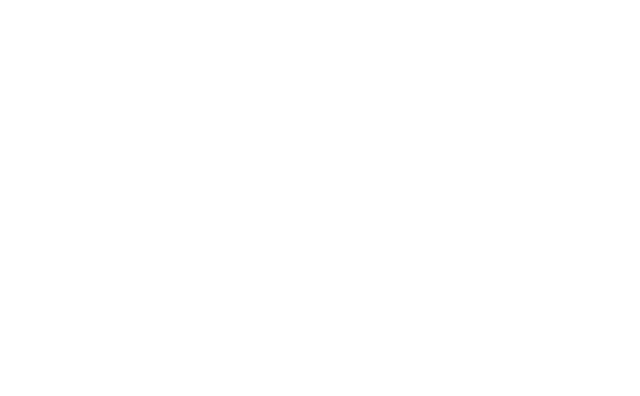
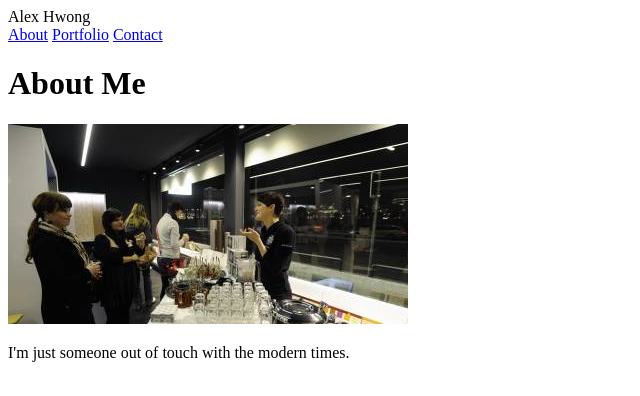
Before and after one commit to violinmana/Week1_Basic-Portfolio, a plain HTML site: page index.html in a window 1280 px wide. Shown: the whole page, without its empty margins (0-640 px from the left). Drawn offline with Linux system fonts and the light colour scheme.

Commit message:
Fleshed out index.html

```diff
--- a/index.html
+++ b/index.html
@@ -8,6 +8,23 @@
     <link rel="stylesheet" href="assets/css/style.css">
 </head>
 <body>
+    <nav>
+        <div>Alex Hwong</div>
+        <a href="index.html">About</a>
+        <a href="portfolio.html">Portfolio</a>
+        <a href="contact.html">Contact</a>
+    </nav>
+    <body>
+        <h1>About Me</h1>
 
+        <!-- Pipe in between header and body -->
+        <div></div>
+
+        <img src="assets/images/200.jpg" alt="">
+
+        <p>
+            I'm just someone out of touch with the modern times.
+        </p>
+    </body>
 </body>
 </html>
```
Also changed, not shown: assets/images/200.jpg (added).
